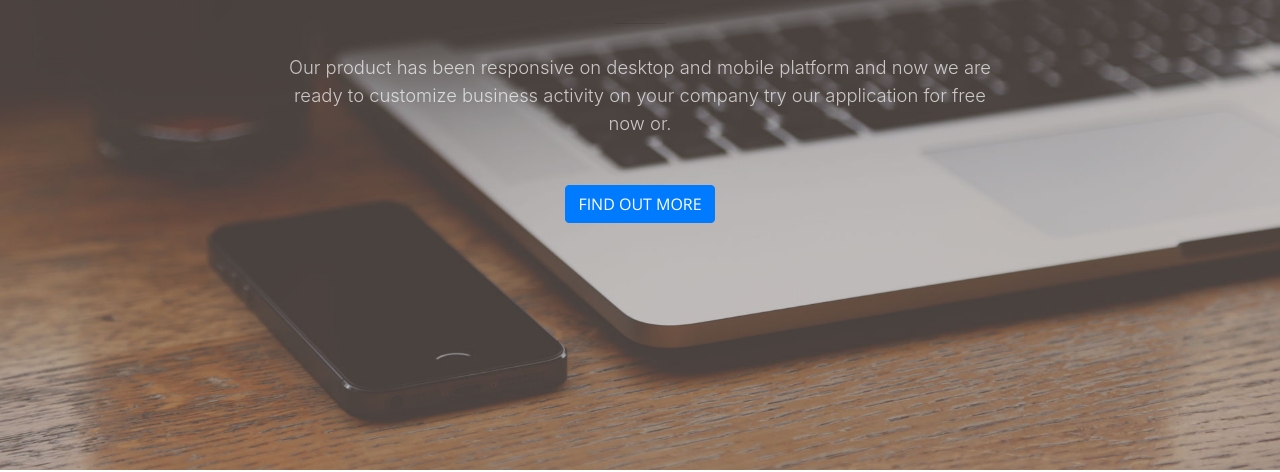
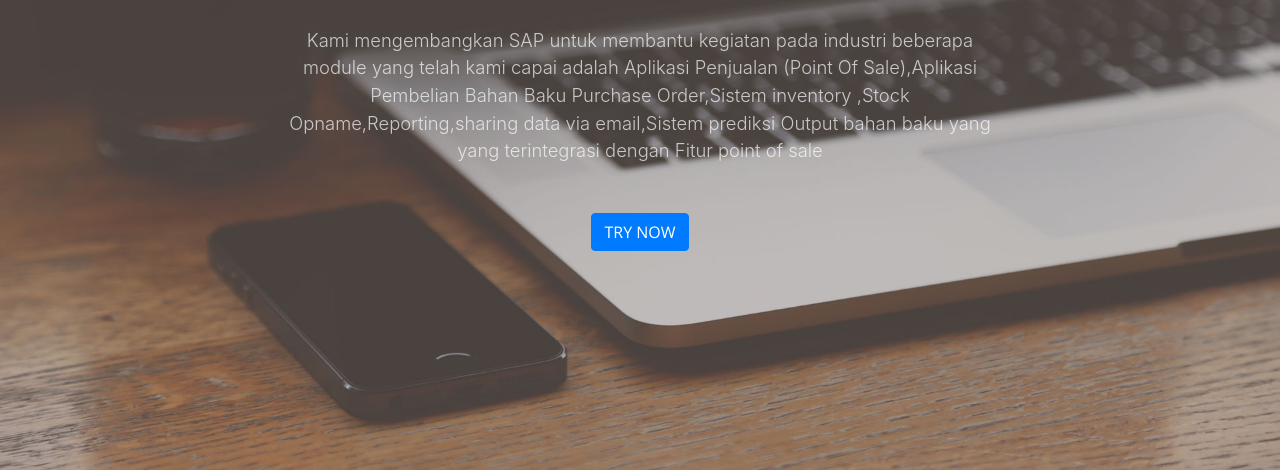
Before and after one commit to alimin002/patra-tech-landingpage, a website with bundled scripts: page index.html in a window 1280 px wide. Shown: the part 330-802 px from the top of the page. Built offline with nearby package versions, Linux system fonts and the light colour scheme.

Commit message:
landingpage simplified

```diff
--- a/index.html
+++ b/index.html
@@ -65,13 +65,20 @@
           </div>
           <div class="col-lg-8 mx-auto">
             <p class="text-faded mb-5">
-							Our product has been responsive on desktop and mobile platform and now we are ready to customize business activity on your company try our application for free now or.
+							Kami mengembangkan SAP untuk membantu kegiatan pada industri beberapa module yang telah kami capai adalah
+							Aplikasi Penjualan (Point Of Sale),Aplikasi Pembelian Bahan Baku Purchase Order,Sistem inventory ,Stock Opname,Reporting,sharing data via email,Sistem prediksi Output bahan baku yang yang terintegrasi dengan Fitur point of sale
 						</p>
-            <a class="btn btn-primary btn-xl js-scroll-trigger" href="#portfolio">Find Out More</a>
+            <a class="btn btn-primary btn-xl js-scroll-trigger" style="cursor:hand;" onclick="go_to_sap()">Try Now</a>
+						<script>
+						function go_to_sap(){
+						  location.href = "http://sap.patrastudio.com/";
+						}
+						</script>
           </div>
         </div>
       </div>
     </header>
+		<!---
     <section id="services">
       <div class="container">
         <div class="row">
@@ -114,7 +121,8 @@
         </div>
       </div>
     </section>
-
+		-->
+		<!---
     <section class="p-0" id="portfolio">
 		    <div class="container">
         <div class="row">
@@ -172,6 +180,7 @@
             </a>
           </div>
     </section>
+		--->
     <!-- Bootstrap core JavaScript -->
     <script src="vendor/jquery/jquery.min.js"></script>
     <script src="vendor/bootstrap/js/bootstrap.bundle.min.js"></script>
```
